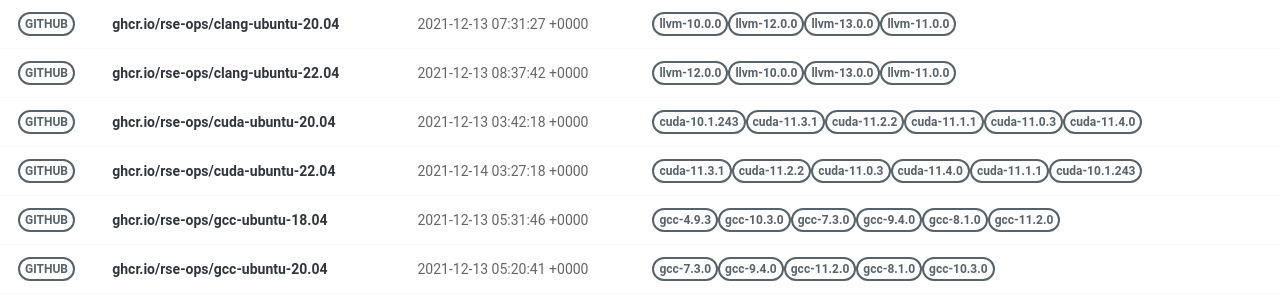
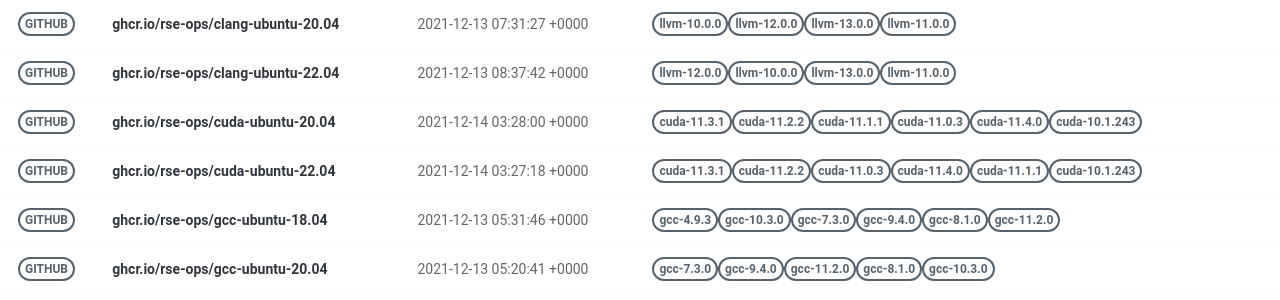
Before and after one commit to rse-ops/docker-images, a Jekyll site: the page built from pages/index.md, in a window 1280 px wide. Shown: the part 179-479 px from the top of the page. Built offline with Jekyll 4.4.1, drawn with Linux system fonts in a browser that asks for light colours; nearby versions of some CDN libraries.

Commit message:
Automated push to update library 2021-12-14

```diff
--- a/_library/ghcr.io-rse-ops-cuda-ubuntu-20.04.md
+++ b/_library/ghcr.io-rse-ops-cuda-ubuntu-20.04.md
@@ -1,14 +1,11 @@
 ---
 layout: container
 name: ghcr.io/rse-ops/cuda-ubuntu-20.04
-updated_at: 2021-12-13 03:42:18.218319
+updated_at: 2021-12-14 03:28:00.354135
 
 
 container_url: https://github.com/orgs/rse-ops/packages/container/package/cuda-ubuntu-20.04
 versions:
- - tag: cuda-10.1.243
-   dockerfile: https://github.com/rse-ops/docker-images/blob/main/ubuntu/cuda/Dockerfile
-   manifest: https://crane.ggcr.dev/manifest/ghcr.io/rse-ops/cuda-ubuntu-20.04:cuda-10.1.243
  - tag: cuda-11.3.1
    dockerfile: https://github.com/rse-ops/docker-images/blob/main/ubuntu/cuda/Dockerfile
    manifest: https://crane.ggcr.dev/manifest/ghcr.io/rse-ops/cuda-ubuntu-20.04:cuda-11.3.1
```
Also changed, not shown: other parts of _library/ghcr.io-rse-ops-cuda-ubuntu-20.04.md (+3 -0 lines).
